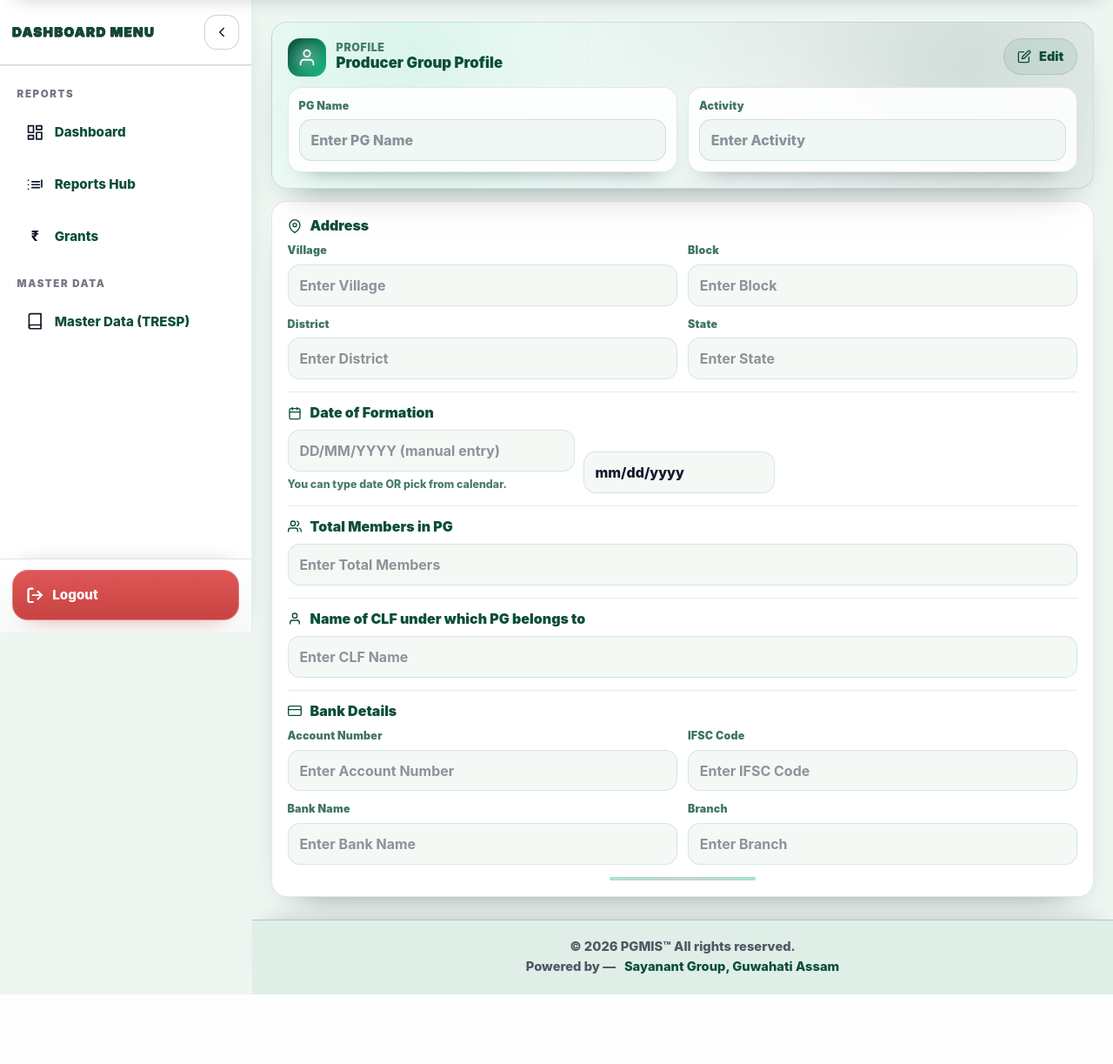
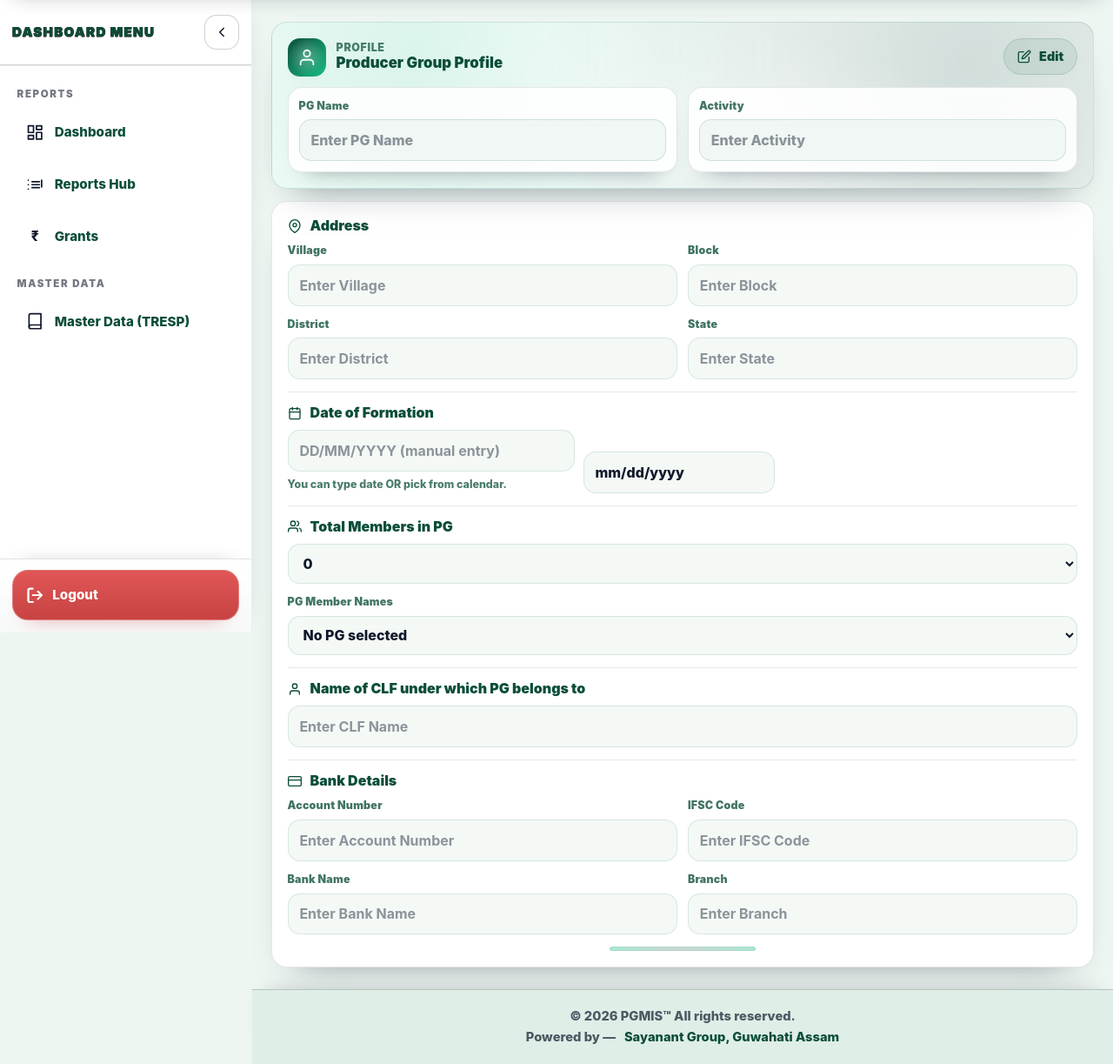
Before and after one commit to rahulbaruah098/PG_MIS, a Flask app: template app/templates/profile.html in a window 1280 px wide. Shown: the part 73-1296 px from the top of the page at 87% size. Before the commit the page ends 1216 px from the top, so only its background shows below. Run offline with Flask 3, Linux system fonts and the light colour scheme; the template is opened without the code that fills it, so the values that code supplies are empty; parts of the project's set-up code (start-up, migrations or seed data) failed here and were passed over; some libraries are stand-ins or nearby versions.

Commit message:
pg profile drop down of the memebr added with re-directing links

```diff
--- a/app/templates/profile.html
+++ b/app/templates/profile.html
@@ -507,7 +507,8 @@
 
           <div class="hero-actions">
             <!-- Clear All injected before Edit when editing -->
-            <button id="editSaveButton" class="pill-btn" type="button">
+            <button id="editSaveButton" class="pill-btn" type="button"
+                    data-registration-url="{{ url_for('pg.pg_registration', pg_id=pg._id) if pg else '#' }}">
               <svg id="editIcon" class="icon-small" viewBox="0 0 24 24" fill="none"
                    stroke="currentColor" stroke-width="2" stroke-linecap="round" stroke-linejoin="round" aria-hidden="true">
                 <path d="M11 4H4a2 2 0 0 0-2 2v14a2 2 0 0 0 2 2h14a2 2 0 0 0 2-2v-7"></path>
@@ -620,8 +621,17 @@
             <div class="section-title" id="labelTotalMembers">Total Members in PG</div>
           </div>
 
-          <input type="number" id="inputTotalMembers" class="single-input"
-                 placeholder="Enter Total Members" min="0" step="1" value="" />
+          <select id="inputTotalMembers" class="single-input" aria-label="Total members in PG">
+            {% for member_number in range(0, 41) %}
+              <option value="{{ member_number }}" {% if pg and (pg.total_members|int) == member_number %}selected{% endif %}>{{ member_number }}</option>
+            {% endfor %}
+          </select>
+          <div class="field" style="margin-top:12px;">
+            <label class="field-label" id="labelMemberNames" for="profileMemberNames">PG Member Names</label>
+            <select id="profileMemberNames" class="single-input" aria-label="PG member names">
+              <option value="">Loading members...</option>
+            </select>
+          </div>
         </div>
 
         <div class="divider"></div>
@@ -1072,15 +1082,49 @@
     // SAVE + EDIT TOGGLE
     // ============================================================
     editSaveButton.addEventListener('click', () => {
-      if(isEditing){
-        if(!validateBeforeSave()) return;
-        openConfirmModal("save");
+      const registrationUrl = editSaveButton.dataset.registrationUrl;
+      if (registrationUrl && registrationUrl !== '#') {
+        window.location.assign(registrationUrl);
+      }
+    });
+
+    async function loadProfileMemberNames(){
+      const memberSelect = document.getElementById('profileMemberNames');
+      const countSelect = document.getElementById('inputTotalMembers');
+      if (!memberSelect) return;
+
+      const pgId = {{ (pg._id|string if pg else '')|tojson }};
+      if (!pgId) {
+        memberSelect.innerHTML = '<option value="">No PG selected</option>';
         return;
       }
-      isEditing = true;
-      updateEditMode();
-      setDateInvalid(false);
-    });
+
+      try {
+        const response = await fetch(`/pg/api/members/${encodeURIComponent(pgId)}`, {
+          headers: { 'Accept': 'application/json' }
+        });
+        const payload = await response.json();
+        if (!response.ok || !payload.ok || !Array.isArray(payload.members)) {
+          throw new Error(payload.error || 'Unable to load members');
+        }
+
+        memberSelect.innerHTML = '';
+        if (!payload.members.length) {
+          memberSelect.add(new Option('No active members found', ''));
+        } else {
+          memberSelect.add(new Option('Select a member', ''));
+          payload.members.forEach((member, index) => {
+            const label = member.name || `Member ${index + 1}`;
+            const code = member.member_code ? ` (${member.member_code})` : '';
+            memberSelect.add(new Option(`${index + 1}. ${label}${code}`, member._id || ''));
+          });
+          if (countSelect) countSelect.value = String(Math.min(payload.members.length, 40));
+        }
+      } catch (error) {
+        console.error('Profile member list could not be loaded:', error);
+        memberSelect.innerHTML = '<option value="">Unable to load members</option>';
+      }
+    }
 
     // ============================================================
     // ADD "CLEAR ALL" BUTTON (styled to match base)
@@ -1161,6 +1205,7 @@
       injectClearAllButton();
       setClearAllVisibility();
       headerTopEl.classList.remove('is-editing');
+      loadProfileMemberNames();
     }
 
     init();
```
